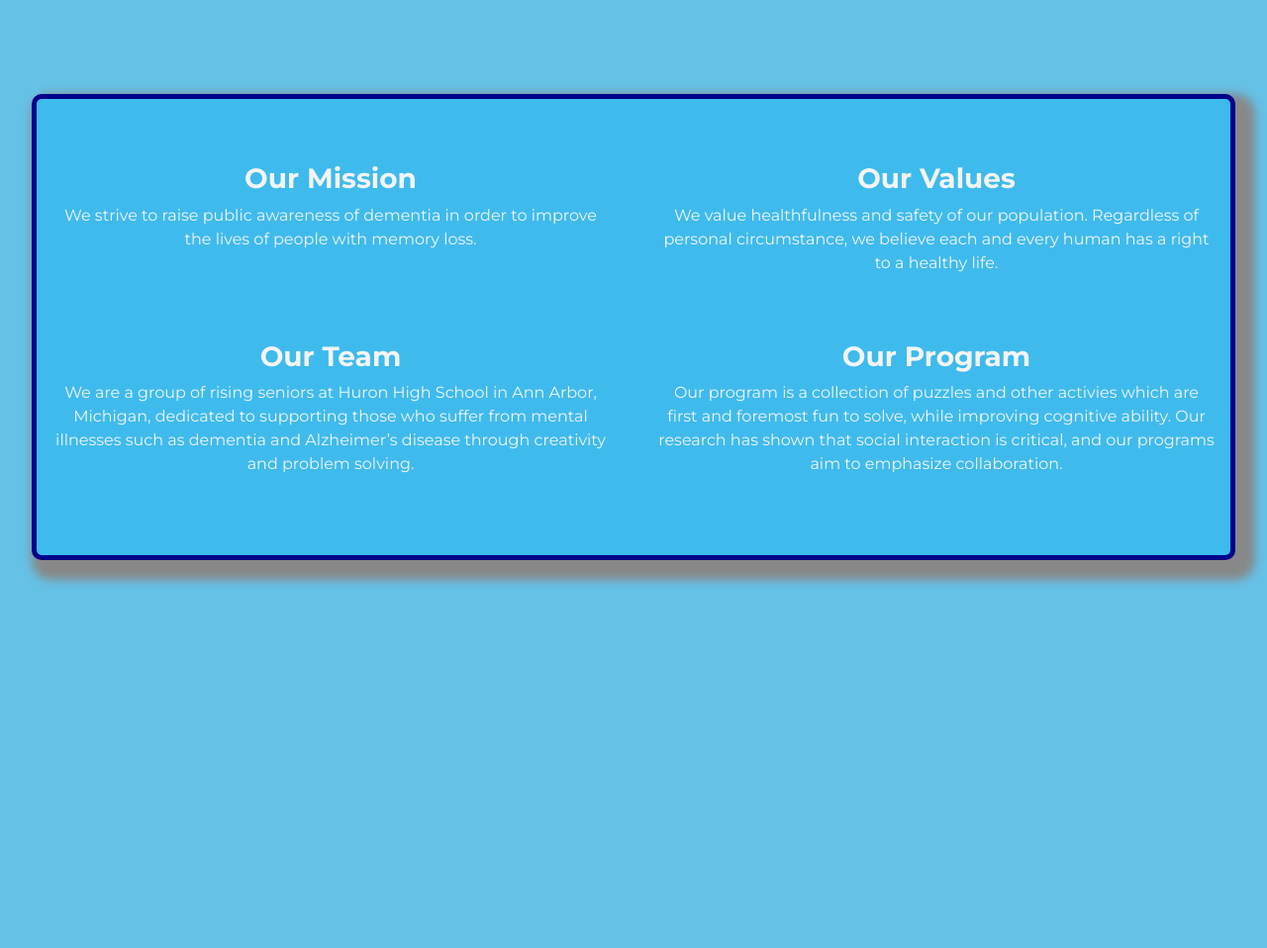
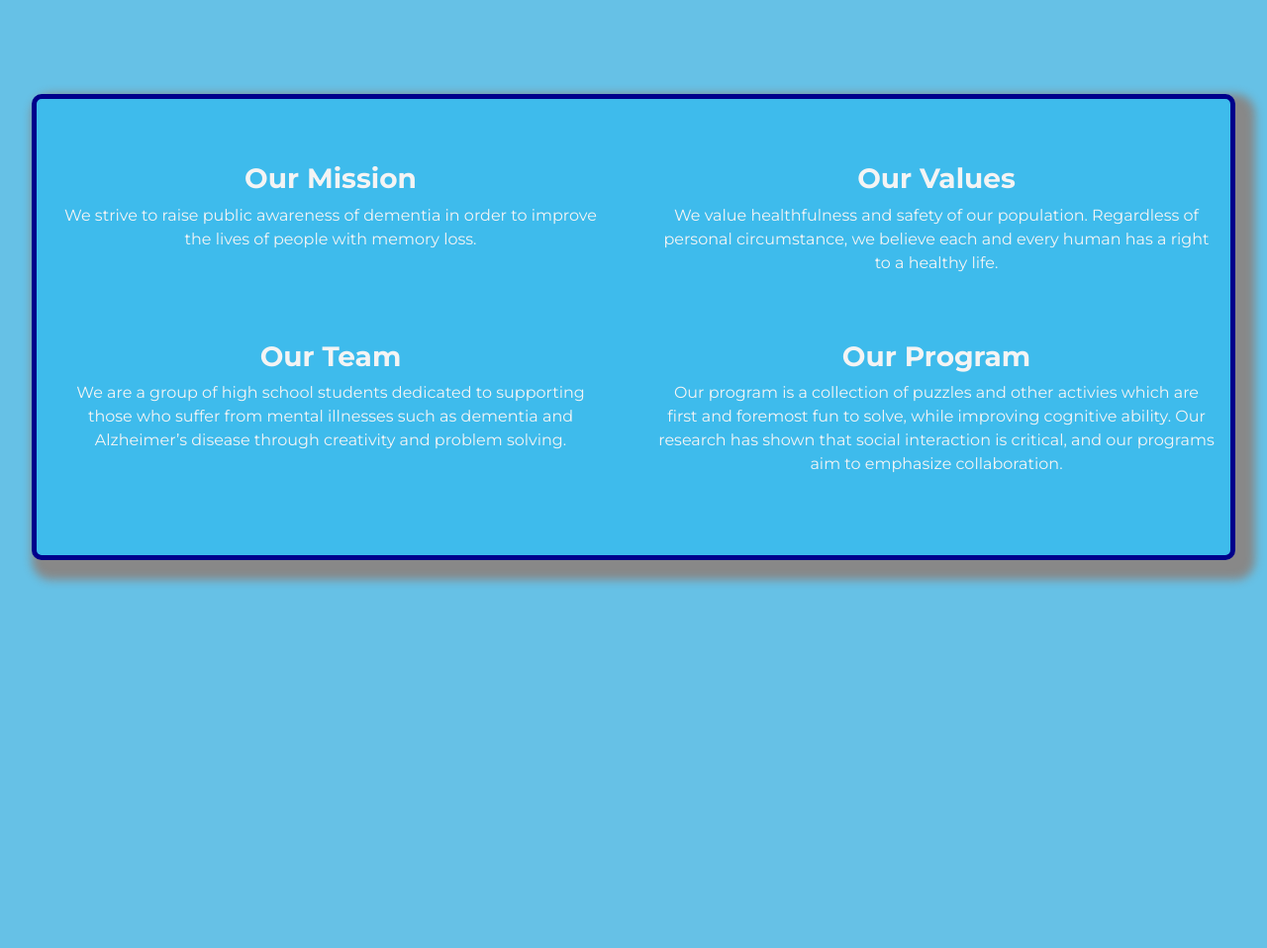
Before and after one commit to sidudaav/BrainyHaven, a Django app: page /about/ in a window 1280 px wide. Shown: the part 97-1055 px from the top of the page at 99% size. Run offline with Django 3.2, Linux system fonts and the light colour scheme; some libraries are stand-ins or nearby versions.

Commit message:
Removed high schools

```diff
--- a/home/templates/home/about.html
+++ b/home/templates/home/about.html
@@ -27,7 +27,7 @@
             <div>
                 <h3 class="title">Our Team</h3>
                 <p class="text">
-                    We are a group of rising seniors at Huron High School in Ann Arbor, Michigan, dedicated to
+                    We are a group of high school students dedicated to
                     supporting those who suffer
                     from mental illnesses such as dementia and Alzheimer’s disease through creativity
                     and problem solving.
```
